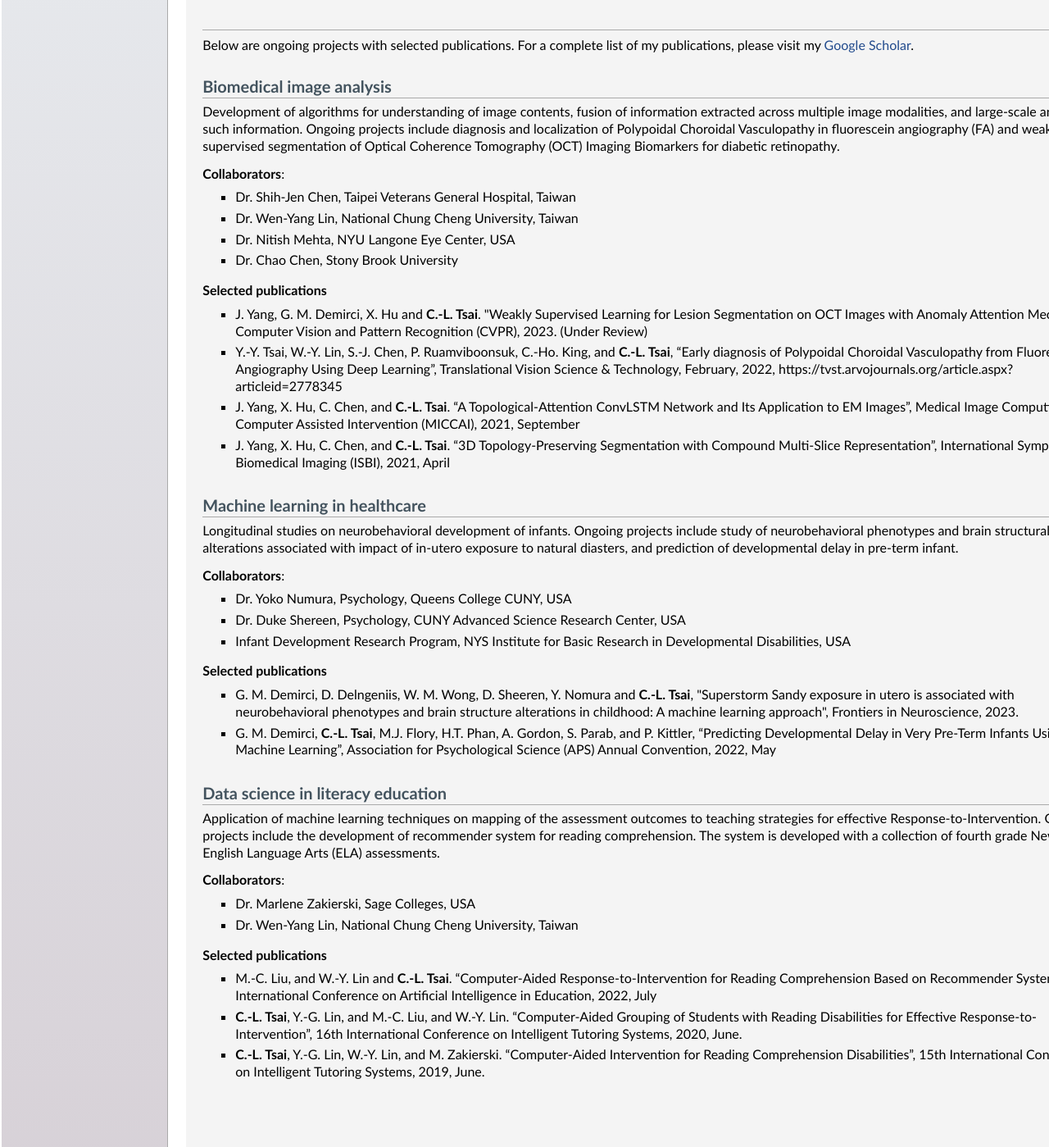
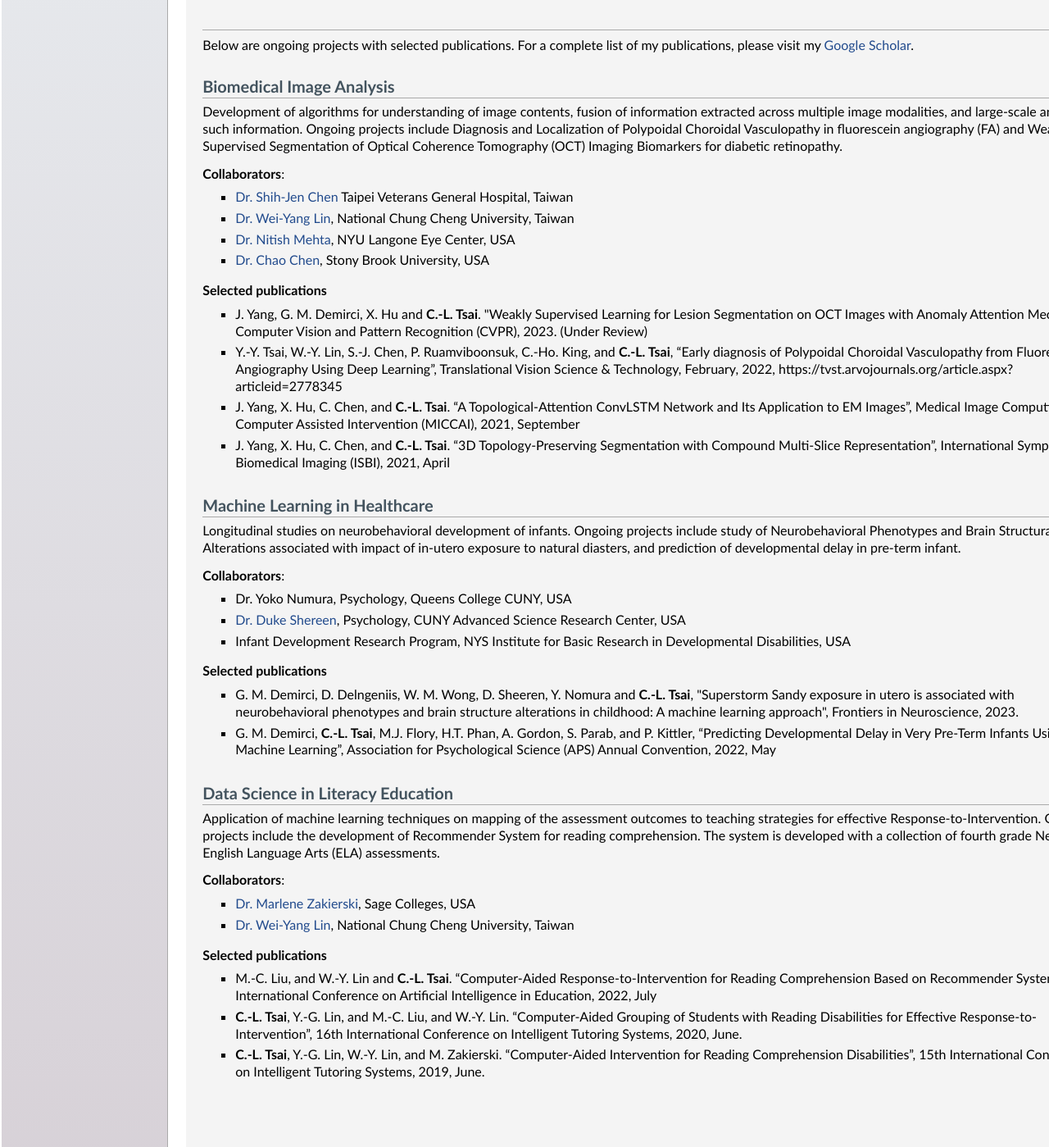
Before and after one commit to gozdedemirci/labwebsite.github.io, a plain HTML site: page research.html in a window 1280 px wide. Shown: the part 565-1964 px from the top of the page at 82% size. Drawn offline with Linux system fonts and the light colour scheme; some icons are missing.

Commit message:
updatexx

```diff
--- a/research.html
+++ b/research.html
@@ -39,7 +39,7 @@
 
   <p>Our research lab primarily focuses on biomedical imaging informatics, which involves development of algorithms for understanding of image contents, fusion of information extracted across multiple images, and large-scale analysis of such information. It spans the areas of computer vision, image processing, and machine learning. Not limited to just images, we also leverage other information modalities to include structural information in ensemble learning. We actively seek collaborations with experts in nature science to explore applications of big data in medicine and health care. Our research should generate greater scientific insights into hypotheses, not answered by traditional small data studies, while improving state-of-the-art machine learning models. Our PhD students work actively with collaborators from problem formulation to publication.</p>
 
-<h2>Current Phd students</h2>
+<h2>Current Phd Students</h2>
 
 <div id="group-info">
     <img class='group' src="images/people/JiaqiYang.png"></img>
@@ -74,15 +74,15 @@
 
 <p style="padding-top: 0.5em; margin-top: 20em; border-top: 1px solid #aaaaaa;">Below are ongoing projects with selected publications. For a complete list of my publications, please visit my <a href="https://scholar.google.com/citations?user=cVEiVxsAAAAJ&hl=en"> Google Scholar</a>. </p>
 
-<h2>Biomedical image analysis </h2>
-<p>Development of algorithms for understanding of image contents, fusion of information extracted across multiple image modalities, and large-scale analysis of such information. Ongoing projects include diagnosis and localization of Polypoidal Choroidal Vasculopathy in fluorescein angiography (FA) and weakly supervised segmentation of Optical Coherence Tomography (OCT) Imaging Biomarkers for diabetic retinopathy.</p>
+<h2>Biomedical Image Analysis </h2>
+<p>Development of algorithms for understanding of image contents, fusion of information extracted across multiple image modalities, and large-scale analysis of such information. Ongoing projects include Diagnosis and Localization of Polypoidal Choroidal Vasculopathy in fluorescein angiography (FA) and Weakly Supervised Segmentation of Optical Coherence Tomography (OCT) Imaging Biomarkers for diabetic retinopathy.</p>
 
 <p><b>Collaborators</b>:</p>
 <ul>
-<li><p> Dr. Shih-Jen Chen, Taipei Veterans General Hospital, Taiwan </p></li>
-<li><p> Dr. Wen-Yang Lin, National Chung Cheng University, Taiwan </p></li>
-<li><p> Dr. Nitish Mehta, NYU Langone Eye Center, USA </p></li>
-<li><p> Dr. Chao Chen, Stony Brook University </p></li>
+<li><p><a href="https://wd.vghtpe.gov.tw/oph/Fpage.action?muid=5716&fid=5840"> Dr. Shih-Jen Chen</a> Taipei Veterans General Hospital, Taiwan </p></li>
+<li><p><a href="https://www.cs.ccu.edu.tw/~wylin/">Dr. Wei-Yang Lin</a>, National Chung Cheng University, Taiwan </p></li>
+<li><p><a href="https://nyulangone.org/doctors/1174939656/nitish-mehta">Dr. Nitish Mehta</a>, NYU Langone Eye Center, USA </p></li>
+<li><p><a href="https://chaochen.github.io/index.html">Dr. Chao Chen</a>, Stony Brook University, USA </p></li>
 </ul>
 
 <p><b>Selected publications</b></p>
@@ -96,13 +96,13 @@
 </ul>
 
 <!-- ==================================================================================================== -->
-<h2>Machine learning in healthcare</h2>
-<p>Longitudinal studies on neurobehavioral development of infants. Ongoing projects include study of neurobehavioral phenotypes and brain structural alterations associated with impact of in-utero exposure to natural diasters, and prediction of developmental delay in pre-term infant. </p>
+<h2>Machine Learning in Healthcare</h2>
+<p>Longitudinal studies on neurobehavioral development of infants. Ongoing projects include study of Neurobehavioral Phenotypes and Brain Structural Alterations associated with impact of in-utero exposure to natural diasters, and prediction of developmental delay in pre-term infant. </p>
 
 <p><b>Collaborators</b>:</p>
 <ul>
-<li><p> Dr. Yoko Numura, Psychology, Queens College CUNY, USA </p></li>
-<li><p> Dr. Duke Shereen, Psychology, CUNY Advanced Science Research Center, USA </p></li>
+<li><p><a href="https://qcpsych.commons.gc.cuny.edu/faculty/yoko-nomura/"></a>Dr. Yoko Numura, Psychology, Queens College CUNY, USA </p></li>
+<li><p><a href="https://asrc.gc.cuny.edu/people/duke-shereen/">Dr. Duke Shereen</a>, Psychology, CUNY Advanced Science Research Center, USA </p></li>
 <li><p> Infant Development Research Program, NYS Institute for Basic Research in Developmental Disabilities, USA </p></li>
 </ul>
 
@@ -116,13 +116,13 @@
 </ul>
 
 <!-- ==================================================================================================== -->
-<h2>Data science in literacy education </h2>
-<p>Application of machine learning techniques on mapping of the assessment outcomes to teaching strategies for effective Response-to-Intervention. Ongoing projects include the development of recommender system for reading comprehension. The system is developed with a collection of fourth grade New York English Language Arts (ELA) assessments.</p>
+<h2>Data Science in Literacy Education </h2>
+<p>Application of machine learning techniques on mapping of the assessment outcomes to teaching strategies for effective Response-to-Intervention. Ongoing projects include the development of Recommender System for reading comprehension. The system is developed with a collection of fourth grade New York English Language Arts (ELA) assessments.</p>
 
 <p><b>Collaborators</b>:</p>
 <ul>
-<li><p> Dr. Marlene Zakierski, Sage Colleges, USA </p></li>
-<li><p> Dr. Wen-Yang Lin, National Chung Cheng University, Taiwan </p></li>
+<li><p><a href="https://www.sage.edu/profile/marlene-zakierski/"> Dr. Marlene Zakierski</a>, Sage Colleges, USA </p></li>
+<li><p><a href="https://www.cs.ccu.edu.tw/~wylin/">Dr. Wei-Yang Lin</a>, National Chung Cheng University, Taiwan </p></li>
 </ul>
 
 <p><b>Selected publications</b></p>
```
